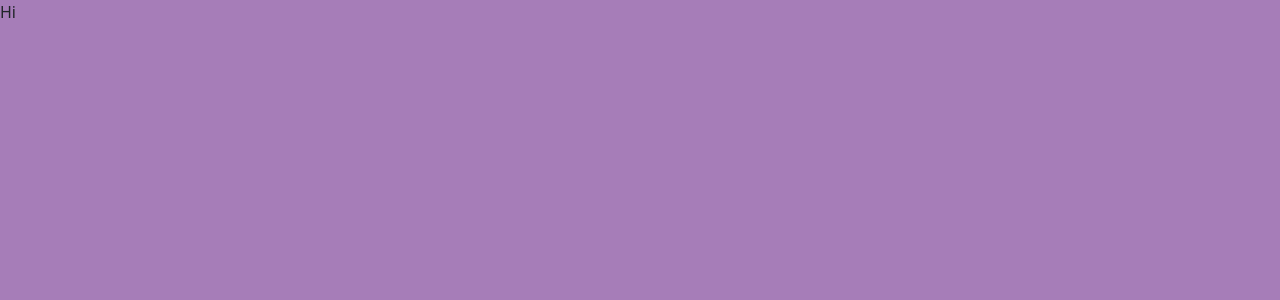
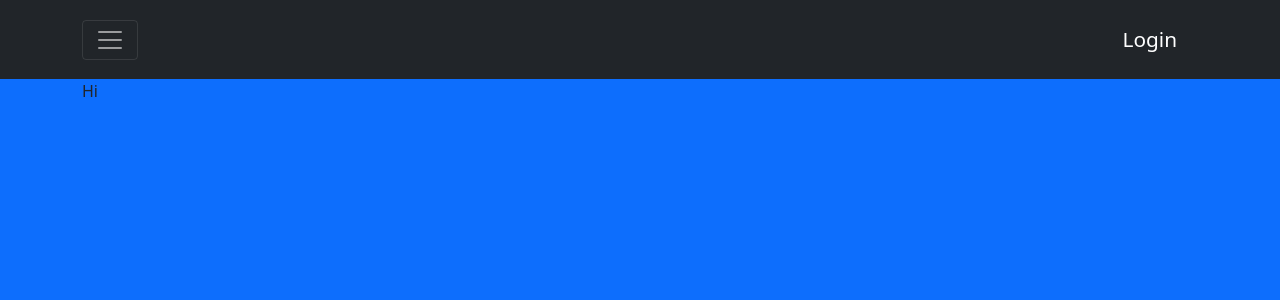
Before and after one commit to mvmcgrath/Image-Sharer, a React (Create React App) app in the folder client/: page /userlist in a window 1280 px wide. Before the commit this address had no page. Shown: the top 300 px of the page. Built offline with nearby package versions, Linux system fonts and the light colour scheme.

Commit message:
Add navigation bar

```diff
--- a/client/src/App.css
+++ b/client/src/App.css
@@ -1,17 +1,3 @@
 body {
-  height: 100%;
-  margin: 0px;
-  padding: 0px;
-  background-color: #A67DB8;
+  background-color: #0d6efd;
 }
-
-html {
-  font-family: Roboto, Arial, sans-serif;
-  font-size: 16px;
-}
-
-@media (max-width: 1000px) {
-  html {
-    font-size: 8px;
-  }
-}
--- a/client/src/App.js
+++ b/client/src/App.js
@@ -4,6 +4,7 @@ import Login from './components/Login'
 import Navigation from './components/Navigation'
 import User from './components/User'
 import Image from './components/Image'
+import UserList from './components/UserList'
 
 import { Routes, Route, Navigate } from 'react-router-dom'
 import { useState, useEffect } from 'react'
@@ -21,16 +22,19 @@ const App = () => {
 
   return (
     <div>
-      <Navigation />
+      <Navigation user={user} />
+      <div className="container">
         <Routes>
           <Route path="/" element={<Home />} />
           <Route path="/login" element={ user === null ? <Login /> : <Navigate to="/user" />} />
           <Route path="/register" element={ user === null ? <Register /> : <Navigate to="/user" />} />
+          <Route path="/userlist" element={ <UserList /> } />
           <Route path="/user" element={ user === null ? <Navigate to="/login" />: <User user={user} />} />
           <Route path="/user/:userId" element={ <User user={user} />} />
           <Route path="/user/:userId/:imageId" element={ <Image user={user} />} />
         </Routes>
       </div>
+    </div>
   )
 }
 
--- a/client/src/components/Navigation.js
+++ b/client/src/components/Navigation.js
@@ -1,8 +1,39 @@
-const Navigation = () => {
+import { Navbar, Nav, Container } from 'react-bootstrap'
+import { Link } from 'react-router-dom'
+import styled from 'styled-components'
+
+const StyledLink = styled(Link)`
+  padding: 5px;
+  text-decoration: none;
+  color: white;
+  font-size: 1.3rem;
+`
+
+const Navigation = ({ user }) => {
   return(
-    <div>
-      Hi
-    </div>
+    <Navbar collapseOnSelect expand="xxl" bg="dark" variant="dark">
+      <Container>
+        <Navbar.Toggle aria-controls="responsive-navbar-nav" />
+        <Navbar.Collapse id="responsive-navbar-nav">
+          <Nav className="me-auto">
+            <Nav.Link href="#" as="span">
+              <StyledLink to="/">Home</StyledLink>
+            </Nav.Link>
+            <Nav.Link href="#" as="span">
+              <StyledLink to="/userlist">Users</StyledLink>
+            </Nav.Link>
+          </Nav>
+        </Navbar.Collapse>
+        <Navbar className="justify-content-end">
+          <Nav.Link className="justify-content-end" href="#" as="span">
+            {user
+              ? <em>{user.name}</em>
+              : <StyledLink to="/login">Login</StyledLink>
+            }
+          </Nav.Link>
+        </Navbar>
+      </Container>
+    </Navbar>
   )
 }
 
--- /dev/null
+++ b/client/src/components/UserList.js
@@ -0,0 +1,9 @@
+const UserList = () => {
+  return (
+    <div>
+      Hi
+    </div>
+  )
+}
+
+export default UserList
```
Lines whose indentation alone changed are shown as unchanged.
